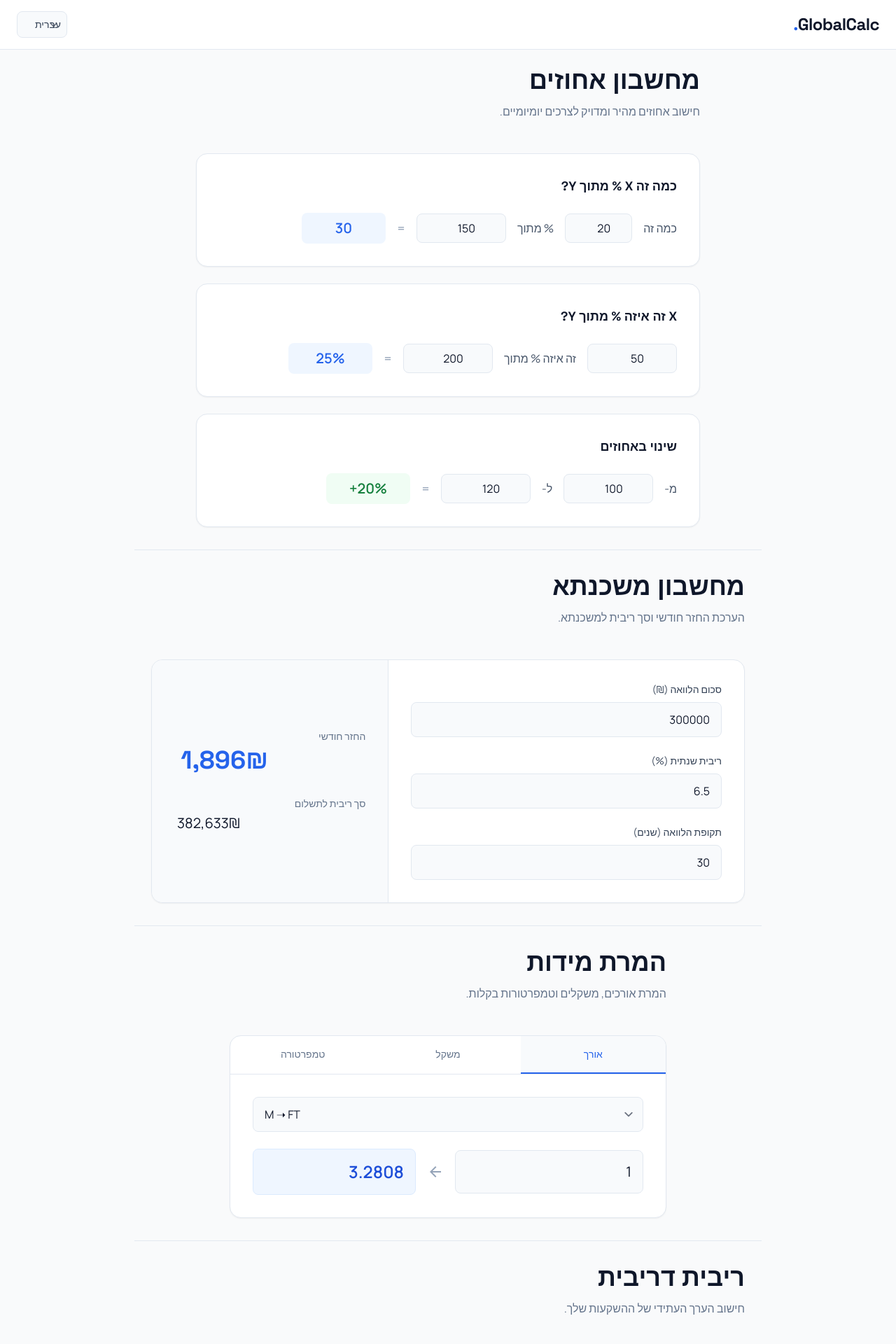
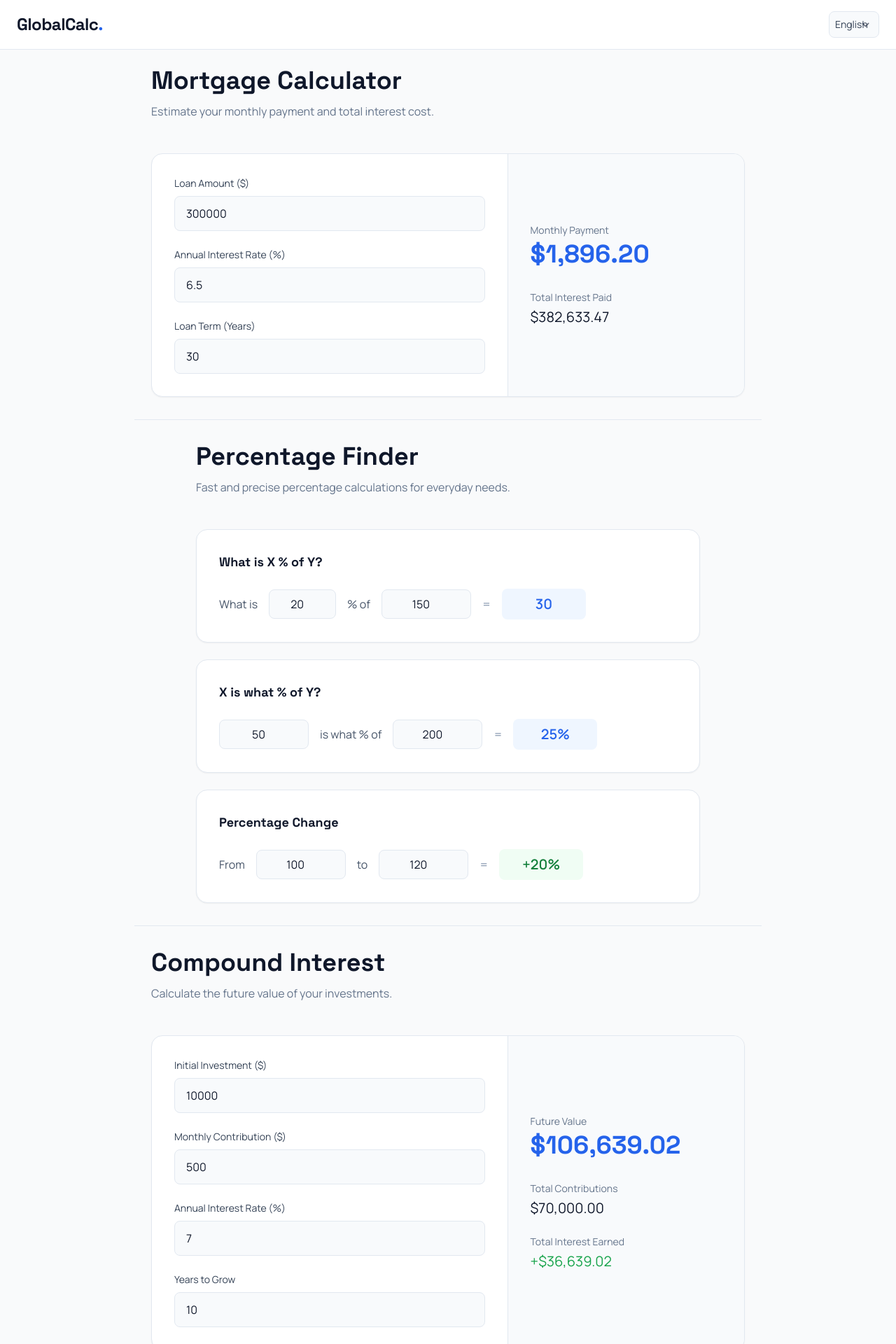
Before and after one commit to Almog787/Global-calculator-pro-pro, a React (Vite) app: page / in a window 1280 px wide. Shown: the top 1920 px of the page at 70% size. Built offline with nearby package versions, Linux system fonts and the light colour scheme.

Commit message:
refactor: improve calculator accuracy and UI state
- Standardize currency formatting to two decimal places
- Increase precision for unit conversions
- Update component layout order
- Persist user language preference via localStorage and detect browser language

```diff
--- a/src/App.tsx
+++ b/src/App.tsx
@@ -29,13 +29,13 @@ function App() {
       </header>
 
       <div className="space-y-8 mt-6">
+        <MortgageCalculator />
+        <div className="max-w-4xl mx-auto border-t border-slate-200"></div>
         <PercentageFinder />
         <div className="max-w-4xl mx-auto border-t border-slate-200"></div>
-        <MortgageCalculator />
+        <CompoundInterest />
         <div className="max-w-4xl mx-auto border-t border-slate-200"></div>
         <UnitConverter />
-        <div className="max-w-4xl mx-auto border-t border-slate-200"></div>
-        <CompoundInterest />
       </div>
     </div>
   );
--- a/src/i18n.tsx
+++ b/src/i18n.tsx
@@ -225,12 +225,26 @@ type I18nContextType = {
 
 const I18nContext = createContext<I18nContextType | undefined>(undefined);
 
+function getInitialLanguage(): Language {
+  if (typeof window === 'undefined') return 'en';
+
+  const savedLang = localStorage.getItem('globalcalc_lang') as Language;
+  if (savedLang && translations[savedLang]) return savedLang;
+
+  const browserLang = navigator.language.split('-')[0];
+  if (['en', 'he', 'es', 'fr', 'ar'].includes(browserLang)) {
+    return browserLang as Language;
+  }
+  return 'en';
+}
+
 export function I18nProvider({ children }: { children: ReactNode }) {
-  const [lang, setLang] = useState<Language>('he');
+  const [lang, setLang] = useState<Language>(getInitialLanguage());
 
   useEffect(() => {
     document.documentElement.dir = translations[lang].dir;
     document.documentElement.lang = lang;
+    localStorage.setItem('globalcalc_lang', lang);
   }, [lang]);
 
   const value = {
--- a/src/pages/CompoundInterest.tsx
+++ b/src/pages/CompoundInterest.tsx
@@ -47,7 +47,7 @@ export default function CompoundInterest() {
   }, [principal, rate, years, contribution]);
 
   const defaultCurrency = lang === 'he' ? 'ILS' : lang === 'fr' || lang === 'es' ? 'EUR' : 'USD';
-  const currencyFormat = new Intl.NumberFormat(lang, { style: 'currency', currency: defaultCurrency, maximumFractionDigits: 0 });
+  const currencyFormat = new Intl.NumberFormat(lang, { style: 'currency', currency: defaultCurrency, minimumFractionDigits: 2, maximumFractionDigits: 2 });
 
   return (
     <main className="w-full max-w-4xl mx-auto px-4 md:px-6 flex-grow">
--- a/src/pages/MortgageCalculator.tsx
+++ b/src/pages/MortgageCalculator.tsx
@@ -42,7 +42,7 @@ export default function MortgageCalculator() {
   }, [principal, rate, years]);
 
   const defaultCurrency = lang === 'he' ? 'ILS' : lang === 'fr' || lang === 'es' ? 'EUR' : 'USD';
-  const currencyFormat = new Intl.NumberFormat(lang, { style: 'currency', currency: defaultCurrency, maximumFractionDigits: 0 });
+  const currencyFormat = new Intl.NumberFormat(lang, { style: 'currency', currency: defaultCurrency, minimumFractionDigits: 2, maximumFractionDigits: 2 });
 
   return (
     <main className="w-full max-w-4xl mx-auto px-4 md:px-6 flex-grow">
--- a/src/pages/UnitConverter.tsx
+++ b/src/pages/UnitConverter.tsx
@@ -3,14 +3,14 @@ import { useI18n } from '../i18n';
 
 const conversions: Record<string, Record<string, (v: number) => number>> = {
   length: {
-    'm-ft': v => v * 3.28084,
-    'ft-m': v => v / 3.28084,
-    'km-mi': v => v * 0.621371,
-    'mi-km': v => v / 0.621371,
+    'm-ft': v => v * 3.2808398950131,
+    'ft-m': v => v / 3.2808398950131,
+    'km-mi': v => v * 0.62137119223733,
+    'mi-km': v => v / 0.62137119223733,
   },
   weight: {
-    'kg-lbs': v => v * 2.20462,
-    'lbs-kg': v => v / 2.20462,
+    'kg-lbs': v => v * 2.2046226218488,
+    'lbs-kg': v => v / 2.2046226218488,
   },
   temp: {
     'c-f': v => (v * 9/5) + 32,
```
